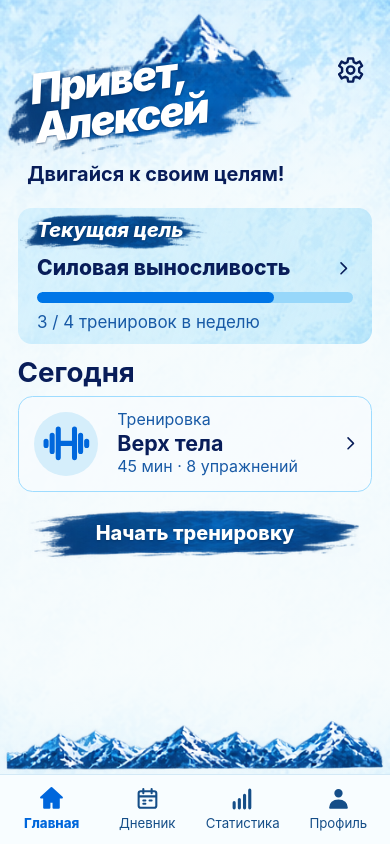
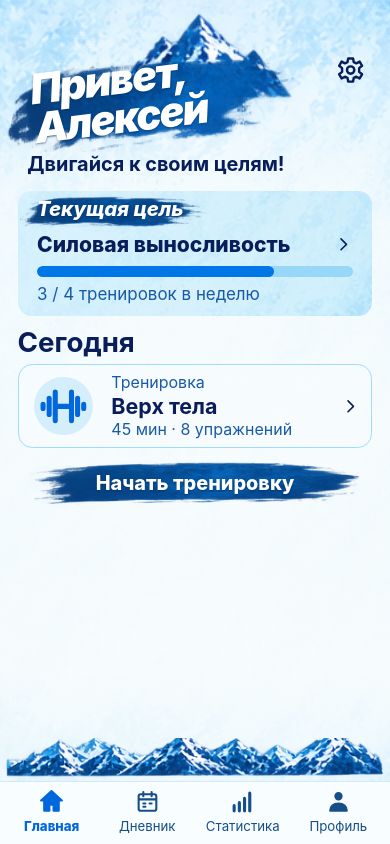
Before and after one commit to pamilenin/training, a plain HTML site: page preview/index.html in a window 390 px wide. Drawn offline with Linux system fonts and the light colour scheme.

Commit message:
Update index.html

```diff
--- a/preview/index.html
+++ b/preview/index.html
@@ -380,6 +380,30 @@
         box-shadow: 0 10px 40px #04487c30;
       }
     }
+    /* Компактная «Главная» на телефоне. «Дневник» не меняем. */
+@media (max-width: 519px) {
+  .home .hero { height: 39cqw; }
+  .home .tagline { margin-bottom: 3.5cqw; }
+
+  .home .goal .brush { height: 10.5cqw; }
+  .home .progress { margin: 2cqw 0 1.6cqw; }
+
+  .home .today { margin-top: 2.8cqw; }
+  .home .today h2 { margin-bottom: 1.8cqw; }
+  .home .today-card { min-height: 21cqw; padding-block: 2cqw; }
+  .home .badge { width: 15cqw; height: 15cqw; }
+  .home .start { height: 13cqw; margin-top: 2.5cqw; }
+
+  .app[data-screen="home"] .ridge { height: 11cqw; }
+
+  .app[data-screen="home"] .dock {
+    position: static;
+  }
+
+  .app[data-screen="home"] .dock button {
+    min-height: max(48px, 13cqw);
+  }
+}
   </style>
 </head>
 
```
